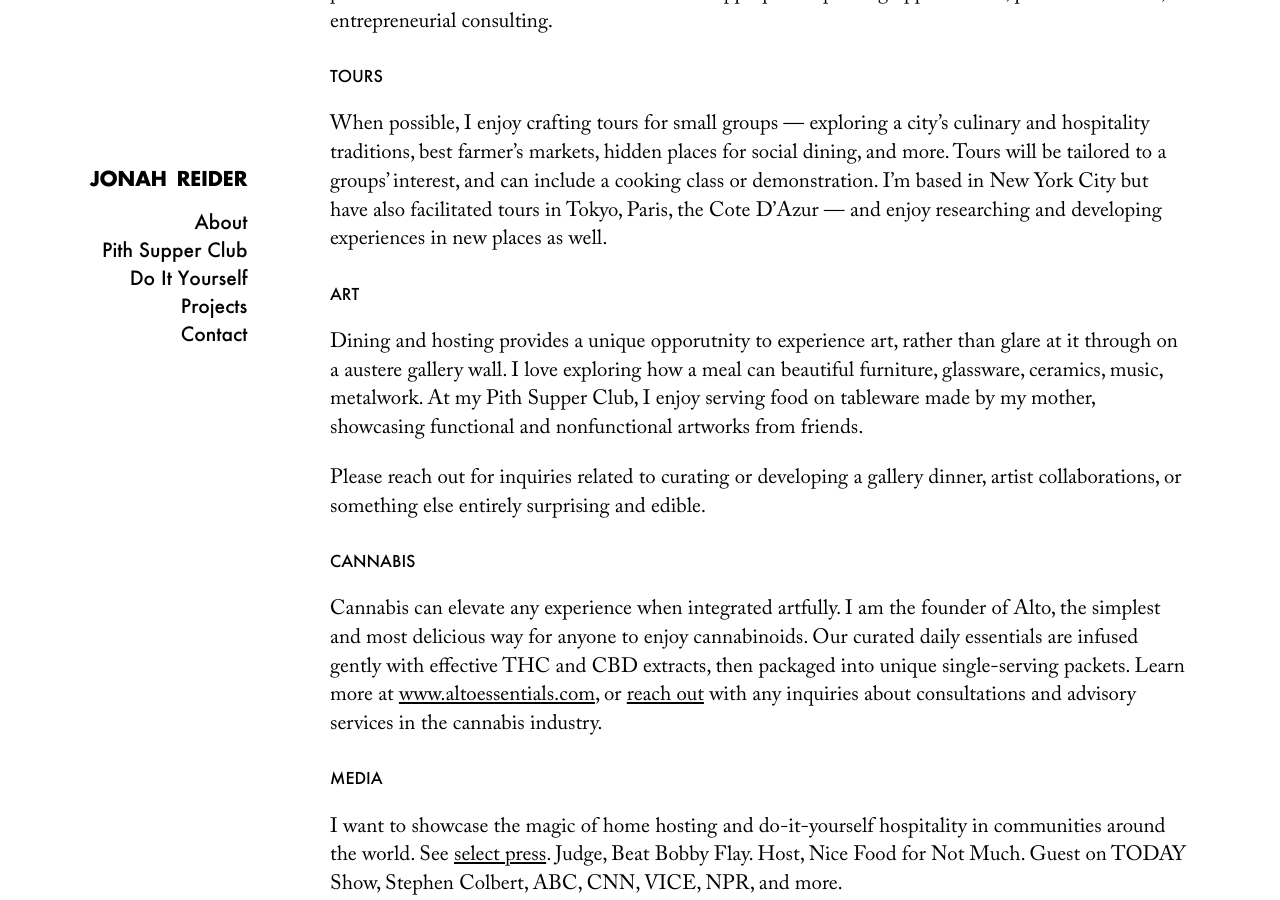
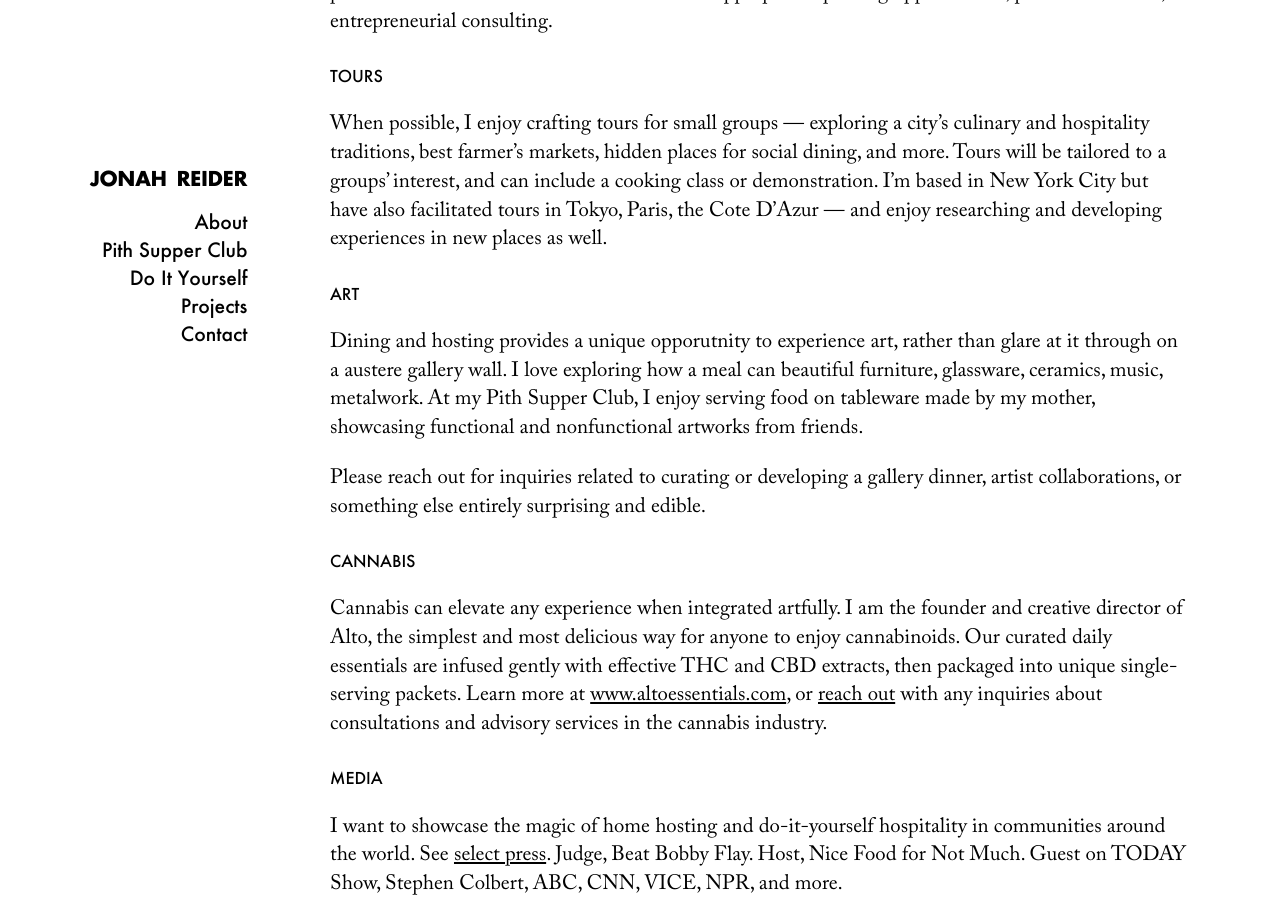
Before and after one commit to zoe-pith/pith-site, a Jekyll site: the page built from sections/projects.md, in a window 1280 px wide and 900 px high, scrolled down 1105 px. Built offline with Jekyll 4.4.1, drawn with Linux system fonts in a browser that asks for light colours.

Commit message:
Update projects.md

```diff
--- a/sections/projects.md
+++ b/sections/projects.md
@@ -39,7 +39,9 @@ Please reach out for inquiries related to curating or developing a gallery dinne
 
 
 ### Cannabis
-Cannabis can elevate any experience when integrated artfully. I am the founder of Alto, the simplest and most delicious way for anyone to enjoy cannabinoids. Our curated daily essentials are infused gently with effective THC and CBD extracts, then packaged into unique single-serving packets. Learn more at [www.altoessentials.com](https://www.altoessentials.com), or [reach out](mailto:inquiries@pith.space) with any inquiries about consultations and advisory services in the cannabis industry.
+Cannabis can elevate any experience when integrated artfully. I am the founder and creative director of Alto, the simplest and most delicious way for anyone to enjoy cannabinoids. Our curated daily essentials are infused gently with effective THC and CBD extracts, then packaged into unique single-serving packets. Learn more at [www.altoessentials.com](https://www.altoessentials.com), or [reach out](mailto:inquiries@pith.space) with any inquiries about consultations and advisory services in the cannabis industry.
+
+
 
 
 ### Media
```
